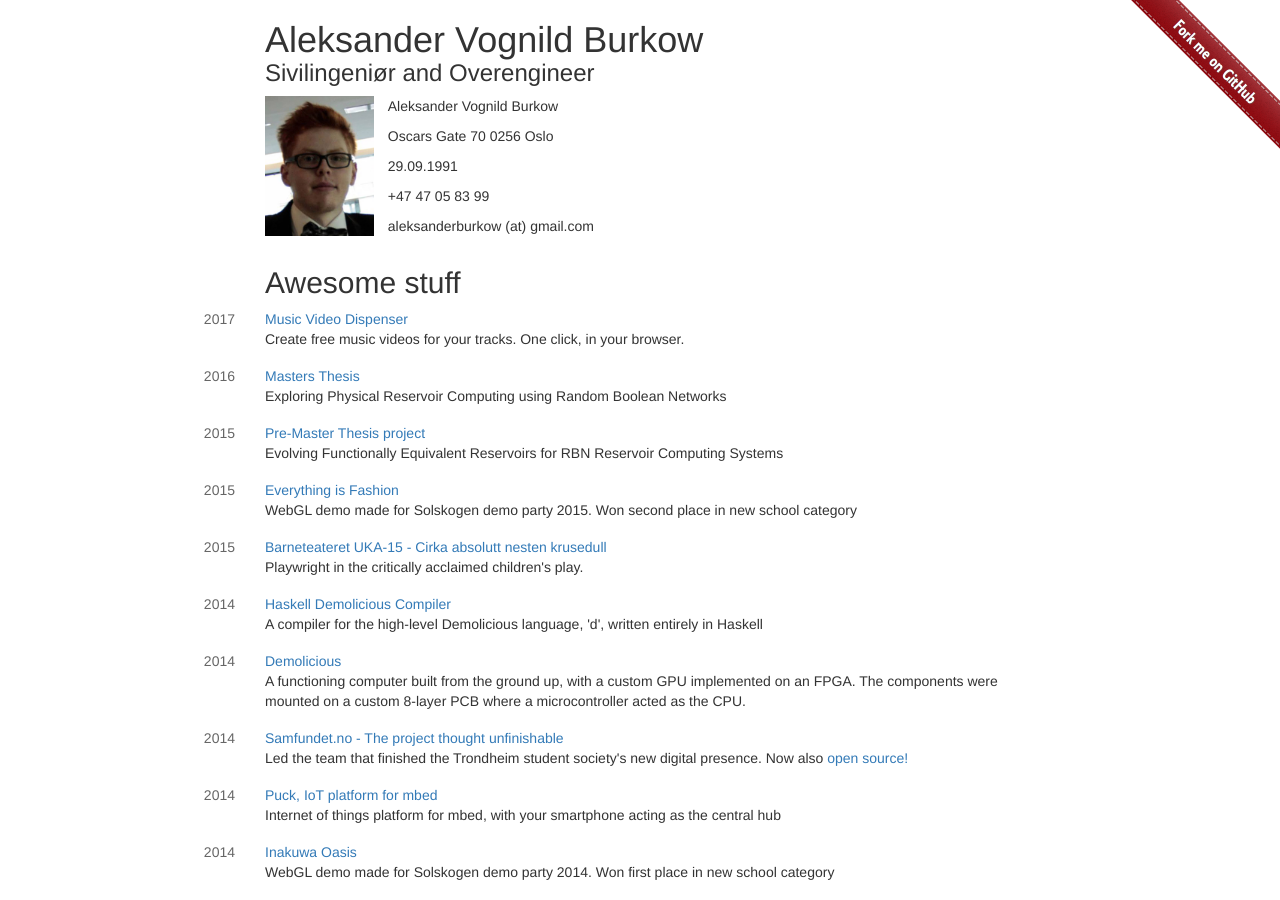
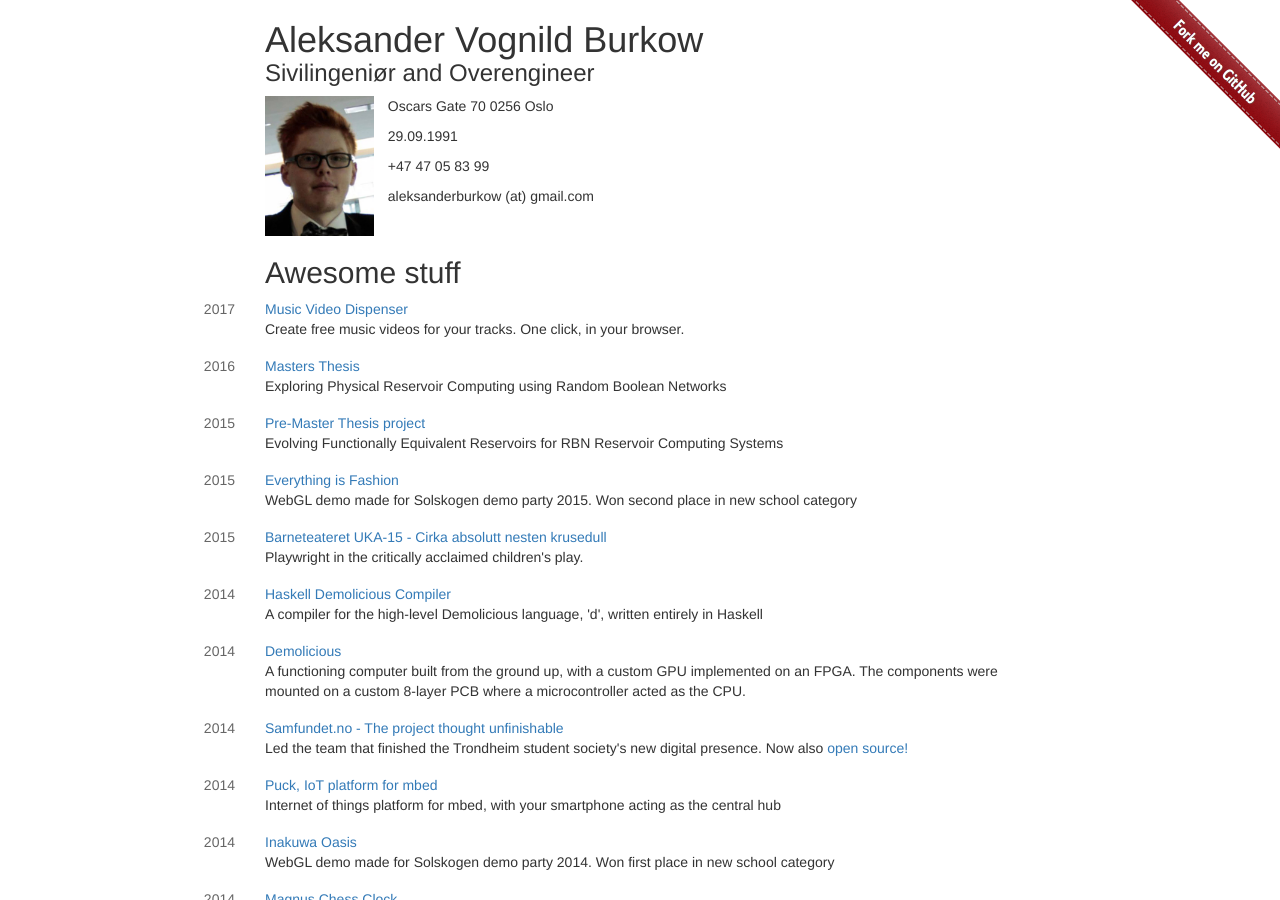
Before and after one commit to aleksanb/burkow, a Jekyll site: the page built from index.html, in a window 1280 px wide and 900 px high. Built offline with Jekyll 4.4.1, drawn with Linux system fonts in a browser that asks for light colours; nearby versions of some CDN libraries.

```diff
--- a/_data/details.yml
+++ b/_data/details.yml
@@ -1,9 +1,6 @@
 name: "Aleksander Vognild Burkow"
 catchphrase: "Sivilingeniør and Overengineer"
 facts:
-  - key: "name"
-    value: "Aleksander Vognild Burkow"
-
   - key: "location"
     value: "Oscars Gate 70 0256 Oslo"
 
```
